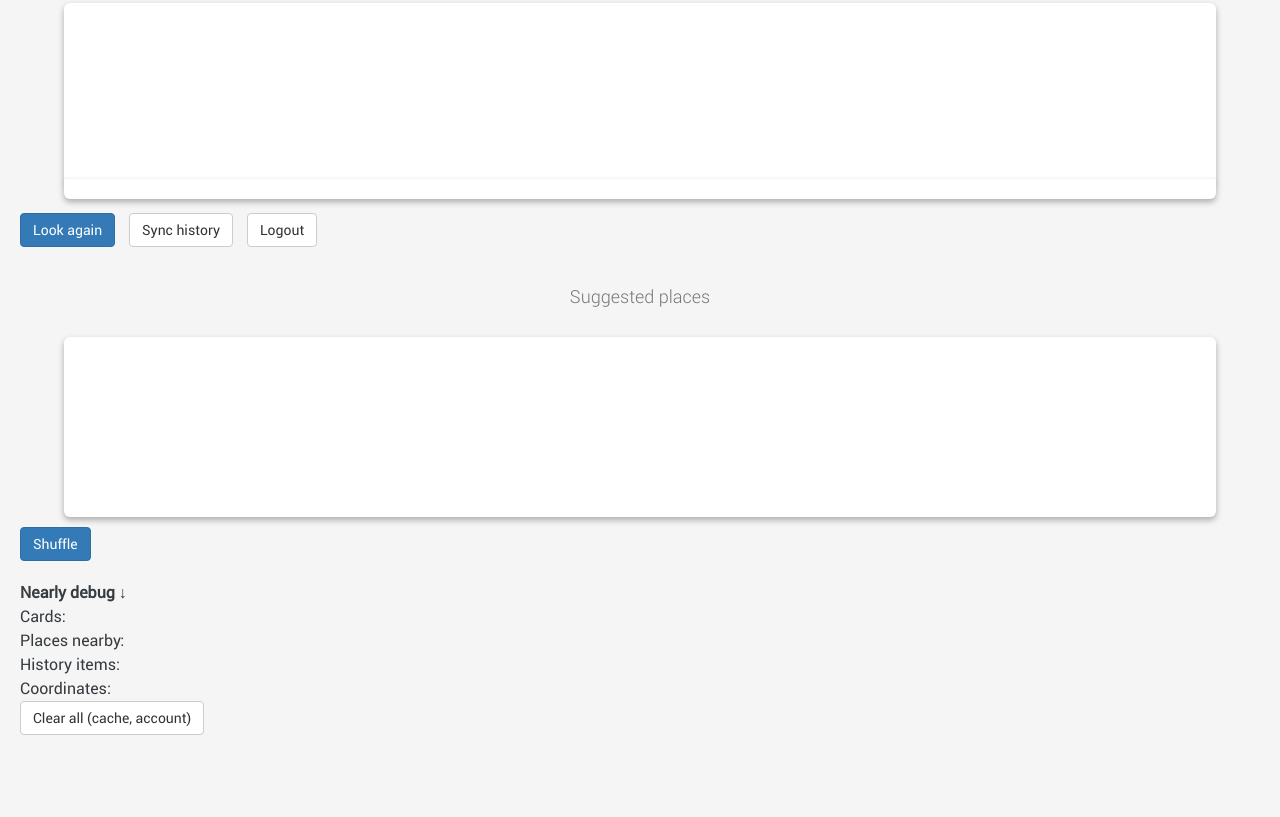
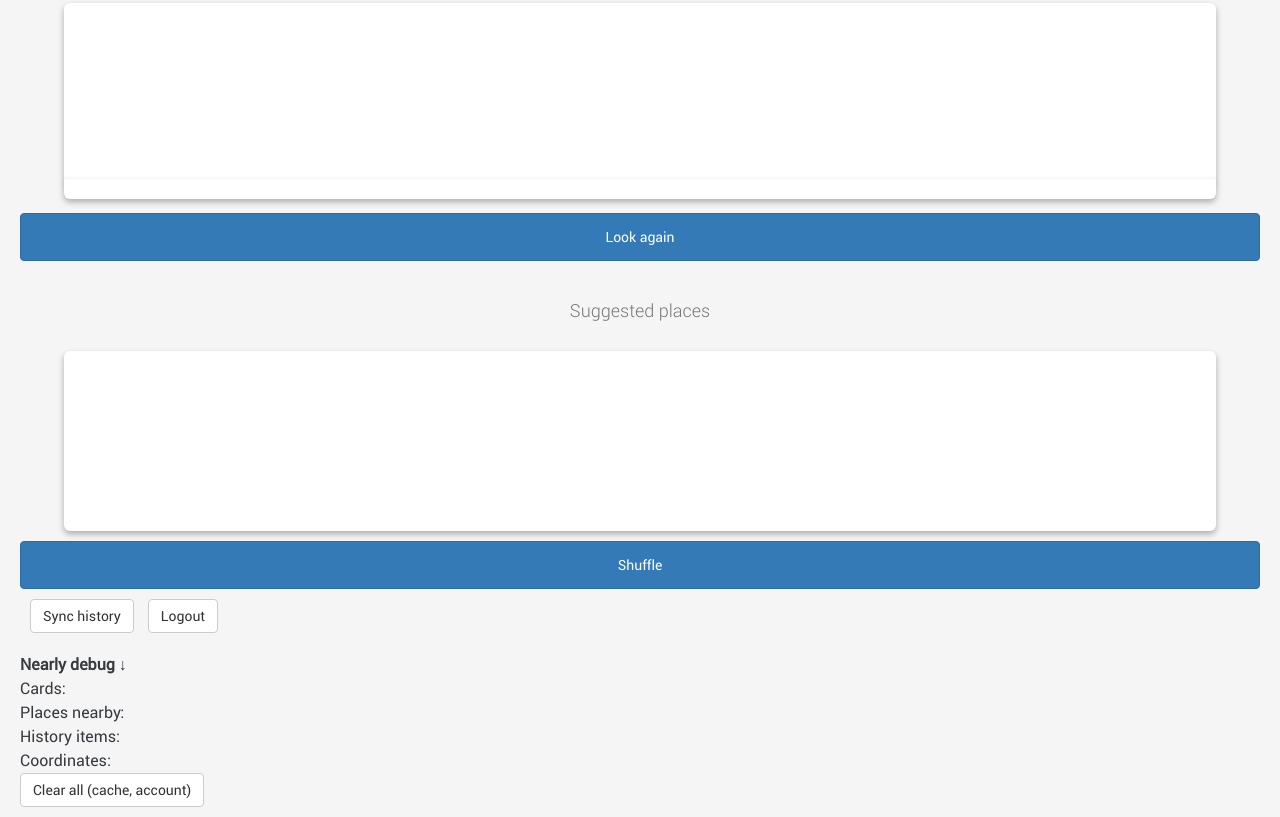
Before and after one commit to grigoryk/nearly-fennec, a website: page index.html in a window 1280 px wide. Shown: the part 541-1358 px from the top of the page. Before the commit the page ends 1286 px from the top, so only its background shows below. Drawn offline with nearby package versions, Linux system fonts and the light colour scheme; some packages are replaced by stand-ins of ours.

Commit message:
css styling fixes

```diff
--- a/css/styles.css
+++ b/css/styles.css
@@ -178,6 +178,7 @@ img {
 .debug {
     margin-top: 20px;
     margin-bottom: 10px;
+    color: #777;
 }
 
 .debug p {
--- a/index.html
+++ b/index.html
@@ -118,9 +118,7 @@
                 </div>
 
                 <div class="union-details">
-                    <button class="btn btn-small btn-primary" data-bind="click: uiActions.nearbySearch">Look again</button>&nbsp;&nbsp;&nbsp;
-                    <button class="btn btn-small btn-default" data-bind="click: uiActions.fetchHistory">Sync history</button>&nbsp;&nbsp;&nbsp;
-                    <button class="btn btn-small btn-default" data-bind="click: uiActions.logout">Logout</button>
+                    <button class="btn btn-small btn-primary" style="width: 100%; height: 48px;" data-bind="click: uiActions.nearbySearch">Look again</button>
                 </div>
             </div>
         </div>
@@ -153,7 +151,11 @@
         </div>
 
         <div class="union-details">
-            <button class="btn btn-primary" data-bind="click: uiActions.getRecommendations">Shuffle</button>
+            <button class="btn btn-small btn-primary" style="width: 100%; height: 48px;" data-bind="click: uiActions.getRecommendations">Shuffle</button>
+            <div style="margin: 10px">
+                <button class="btn btn-small btn-default" data-bind="click: uiActions.fetchHistory">Sync history</button>&nbsp;&nbsp;&nbsp;
+                <button class="btn btn-small btn-default" data-bind="click: uiActions.logout">Logout</button>
+            </div>
         </div>
 
         <div data-bind="if: isLoggedIn()">
--- a/js/app.js
+++ b/js/app.js
@@ -244,7 +244,7 @@ app.VM = function() {
                 place: new app.models.Place(rec.place),
                 items: rec.items
             };
-        })), 2));
+        })), 3));
     };
 
     self.getCurrentLocation = function (callback) {
```
